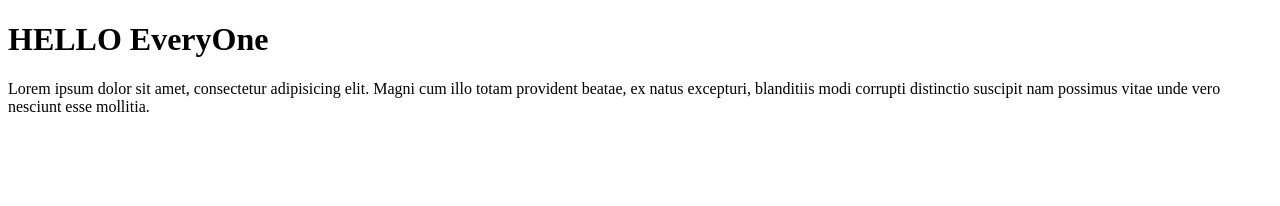
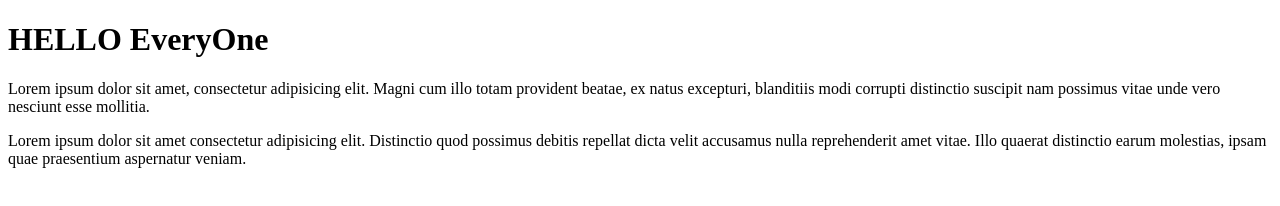
Before and after one commit to DEEPAK-SINGH-BVM/Temp2, a plain HTML site: page index.html in a window 1280 px wide. Drawn offline with Linux system fonts and the light colour scheme.

Commit message:
update 3

```diff
--- a/index.html
+++ b/index.html
@@ -8,5 +8,6 @@
 <body>
     <h1>HELLO EveryOne</h1>
     <p>Lorem ipsum dolor sit amet, consectetur adipisicing elit. Magni cum illo totam provident beatae, ex natus excepturi, blanditiis modi corrupti distinctio suscipit nam possimus vitae unde vero nesciunt esse mollitia.</p>
+    <p>Lorem ipsum dolor sit amet consectetur adipisicing elit. Distinctio quod possimus debitis repellat dicta velit accusamus nulla reprehenderit amet vitae. Illo quaerat distinctio earum molestias, ipsam quae praesentium aspernatur veniam.</p>
 </body>
 </html>
```
